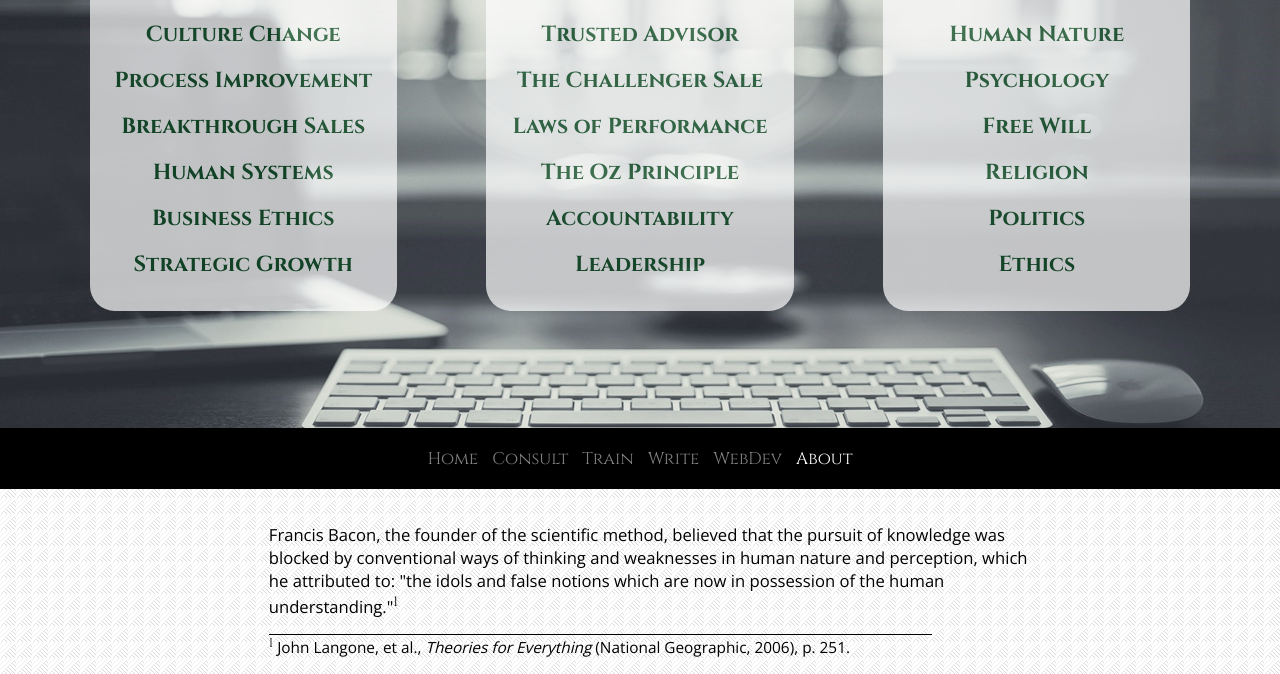
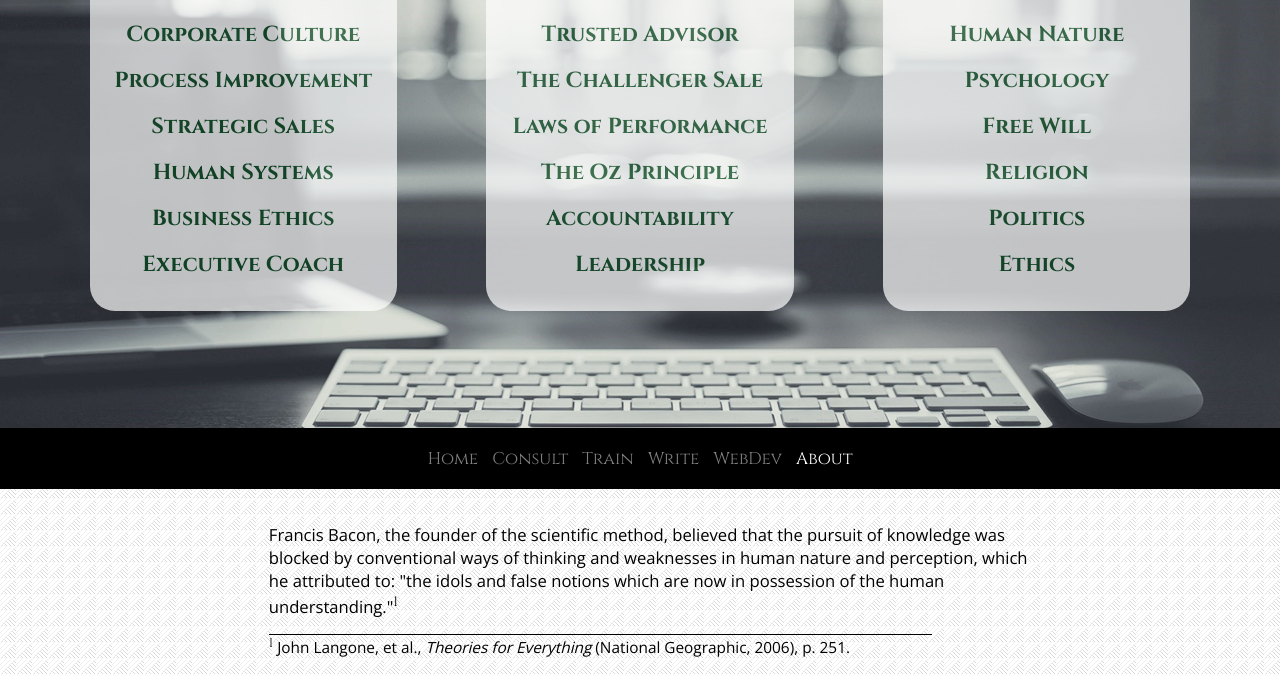
Before and after one commit to rmessing/rmessing.github.io, a plain HTML site: page index2.html in a window 1280 px wide. Shown: the part 126-800 px from the top of the page. Drawn offline with nearby package versions, Linux system fonts and the light colour scheme.

Commit message:
updated Consult

```diff
--- a/index2.html
+++ b/index2.html
@@ -17,12 +17,12 @@
 		<div id="work" class="about">
 			<div class="about_text">
 				<h1 class="border_bottom"> Consult </h1>
-				<h3> Culture Change </h3>
+				<h3> Corporate Culture </h3>
 				<h3> Process Improvement </h3>
-				<h3> Breakthrough Sales </h3>
+				<h3> Strategic Sales </h3>
 				<h3> Human Systems </h3>
 				<h3> Business Ethics </h3>
-				<h3> Strategic Growth </h3>
+				<h3> Executive Coach </h3>
 			</div>
 		</div>
 
```
